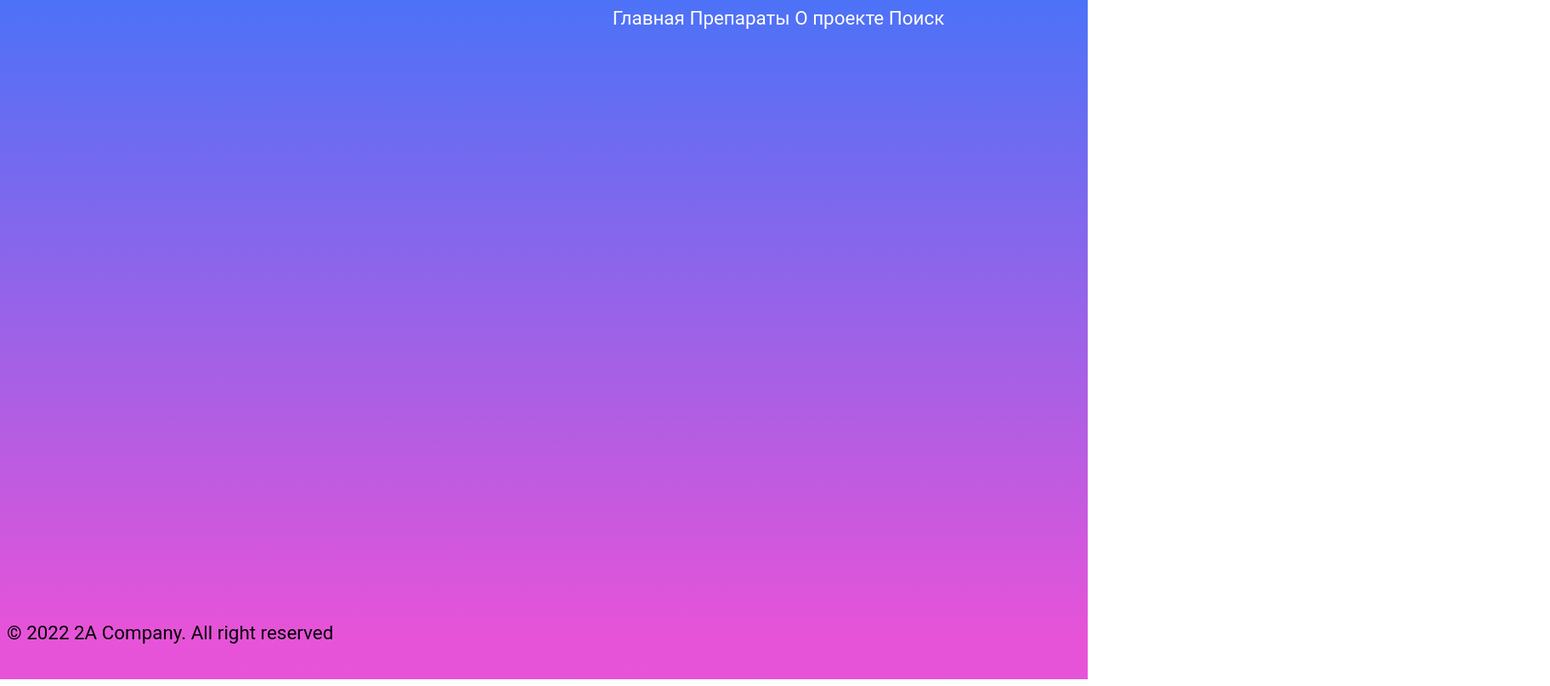
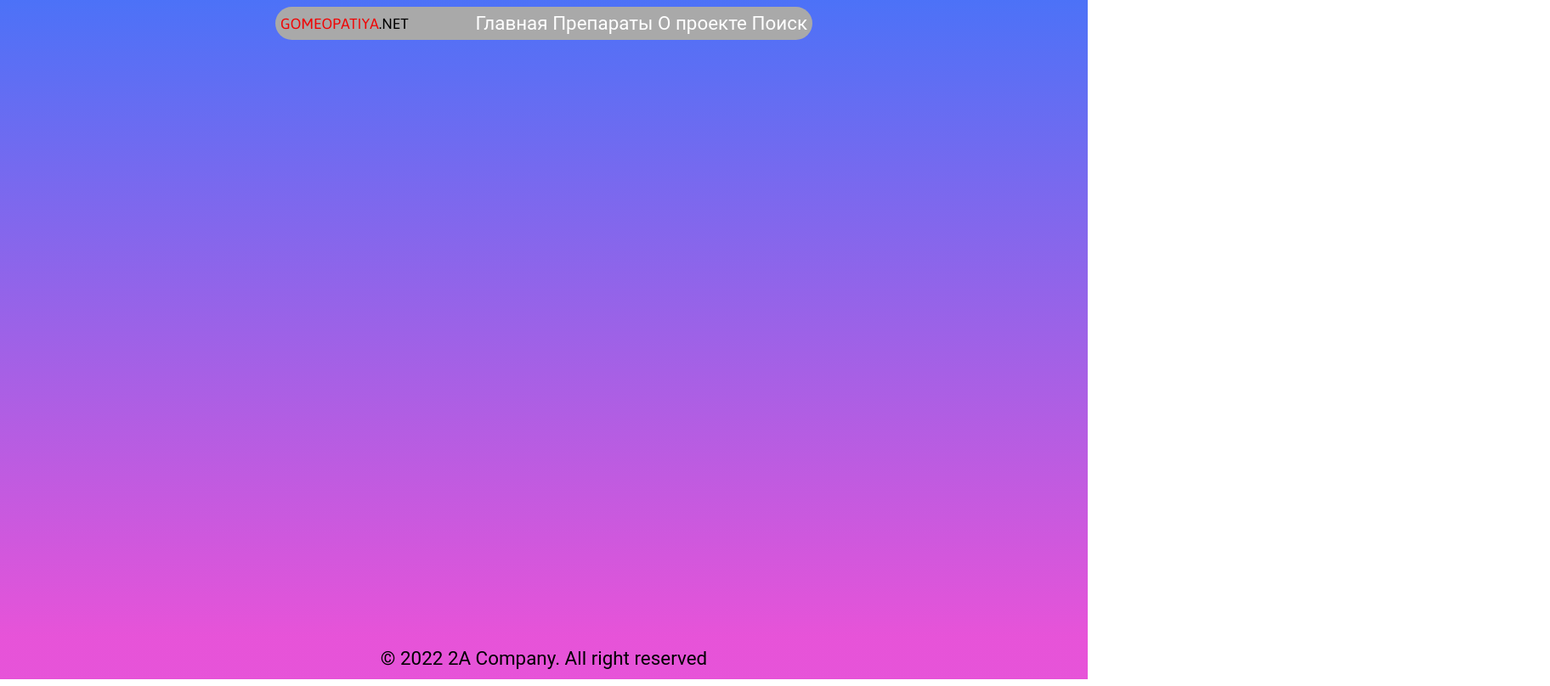
Before and after one commit to artleontyev/gomeopatiya, a plain HTML site: page artem_folder/index.html in a window 1280 px wide. Shown: the whole page at 85% size, 1824 px wide, since content can reach past the window. Drawn offline with Linux system fonts and the light colour scheme.

Commit message:
Правки
добавлен лого, поправлена структура сайта

```diff
--- a/artem_folder/css/style.css
+++ b/artem_folder/css/style.css
@@ -40,7 +40,7 @@ body {
     overflow: hidden;
     flex-direction: column;
     height: 100vh;
-    font-family: Roboto;
+    font-family: Roboto, sans-serif;
     font-size: 1.4rem;
     background: linear-gradient(180deg, rgba(3, 56, 244, 0.71) 0%, rgba(224, 37, 206, 0.79) 93.75%);
     background-repeat: no-repeat;
@@ -54,7 +54,7 @@ body {
 }
 
   .container {
-    width: 113.5rem;
+    max-width: 113.5rem;
     margin: 0 auto;
 
   }
@@ -69,14 +69,26 @@ body {
     flex: 1 0 auto;
 }
 
+  .header__menu {
+    width: 50%;
+    display: flex;
+    align-items: center;
+    justify-content: space-between;
+    padding: 6px;
+    background-color: darkgrey;
+    border-radius: 50px;
+  }
 
-  .header__menu {
+  .footer {
+    padding-bottom: 20px;
+    flex: 0 0 auto;
     display: flex;
     align-items: center;
     justify-content: center;
   }
 
-  .footer {
-    padding-bottom: 50px;
-    flex: 0 0 auto;
+  .footer__copy {
+    display: flex;
+    align-items: center;
+    justify-content: center;
   }
--- a/artem_folder/index.html
+++ b/artem_folder/index.html
@@ -4,6 +4,9 @@
     <meta charset="UTF-8">
     <meta http-equiv="X-UA-Compatible" content="IE=edge">
     <meta name="viewport" content="width=device-width, initial-scale=1.0">
+    <link
+    href="https://fonts.googleapis.com/css?family=Roboto+Serif:100,200,300,regular,500,600,700,800,900,100italic,200italic,300italic,italic,500italic,600italic,700italic,800italic,900italic"
+    rel="stylesheet" />
     <link rel="stylesheet" href="css/style.css">
     <title>gomeopatiya.net</title>
 </head>
@@ -11,7 +14,7 @@
     <div class="wrapper">
     <header class="header"><div class="container">
         <div class="header__menu">
-            <div class="header__logo"></div>
+            <div class="header__logo"><img src="img/logo.png" alt=""></div>
             <nav class="header__nav">
             <a href="#">Главная</a>
             <a href="#">Препараты</a>
@@ -20,6 +23,7 @@
             </nav>
         </div>
     </div></header>
+
     <footer class="footer">
         <div class="container">
             <div class="footer__copy">© 2022 2A Company. All right reserved</div>
```
Also changed, not shown: artem_folder/img/logo.png (added).
